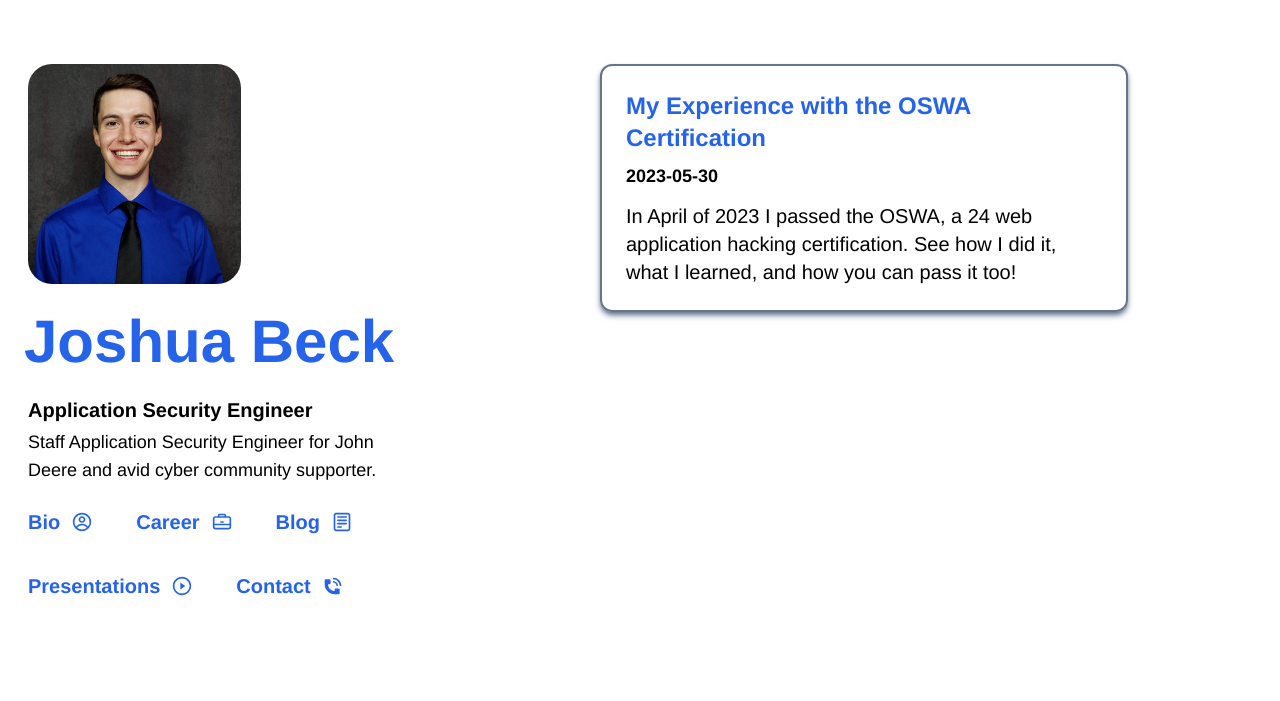
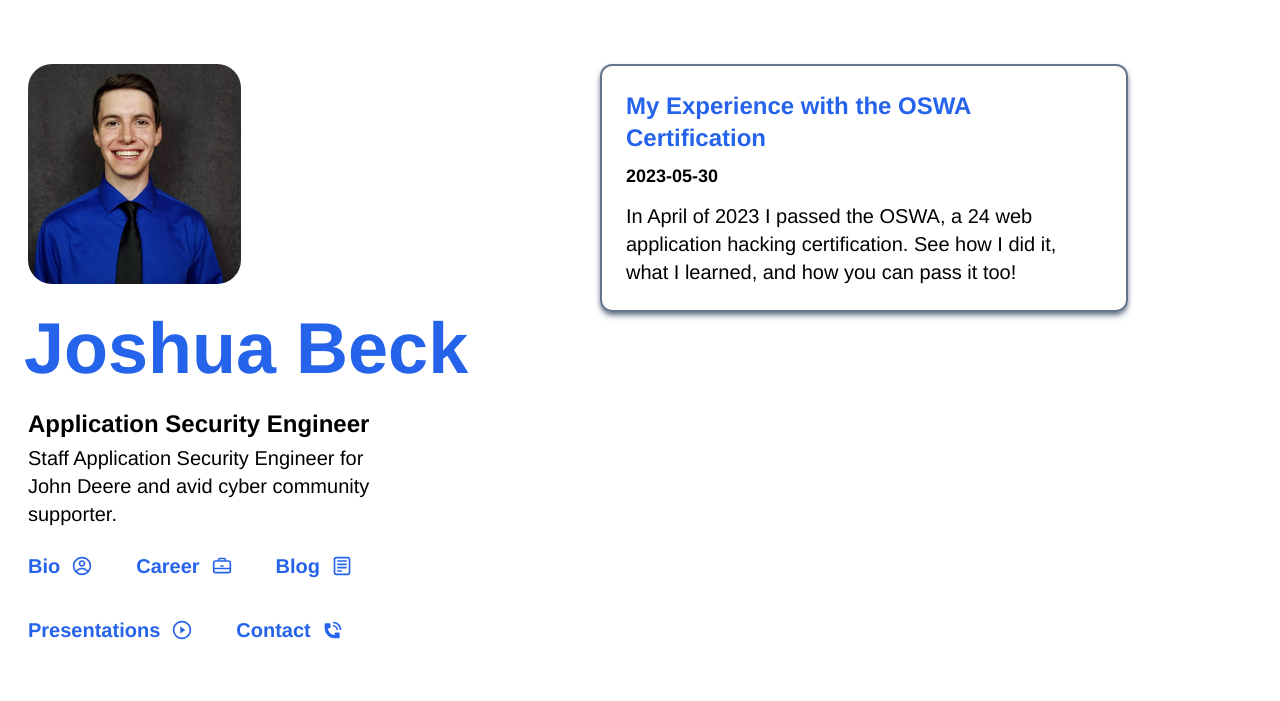
Before and after one commit to Josh-Beck/Josh-Beck.github.io, a Gatsby site: page /blog in a window 1280 px wide. Shown: the top 701 px of the page. Built offline with nearby package versions, Linux system fonts and the light colour scheme; Gatsby itself is replaced by a stand-in of ours.

Commit message:
text size change

```diff
--- a/src/components/SideBarLayout.js
+++ b/src/components/SideBarLayout.js
@@ -14,9 +14,9 @@ export default function SideBarLayout(props) {
                 {/* Left bar*/}
                 <div className="w-1/3 absolute" >
                     <img src={headshotPhoto} className="w-[50%] m-7 ml-7 mt-16 rounded-3xl flex justify-center items-center z-50" alt="Profile Picture" />
-                    <div className="w-full text-6xl p-6 pt-0 flex primary-text overflow-visible whitespace-nowrap">{NAME}</div>
-                    <div className="w-full text-xl pl-7 flex font-bold paragraph-color-text">{JOB_TITLE}</div>
-                    <p className="w-[90%] text-lg pl-7 pt-1 paragraph-text md:flex lg:hidden xl:flex">{DESC}</p>
+                    <div className="w-full text-7xl p-6 pt-0 flex primary-text overflow-visible whitespace-nowrap">{NAME}</div>
+                    <div className="w-full text-2xl pl-7 flex font-bold paragraph-color-text">{JOB_TITLE}</div>
+                    <p className="w-[90%] text-xl pl-7 pt-1 paragraph-text md:flex lg:hidden xl:flex">{DESC}</p>
 
                     <div className="flex flex-wrap w-full">
                     {linkInformation.map((item) => (
```
